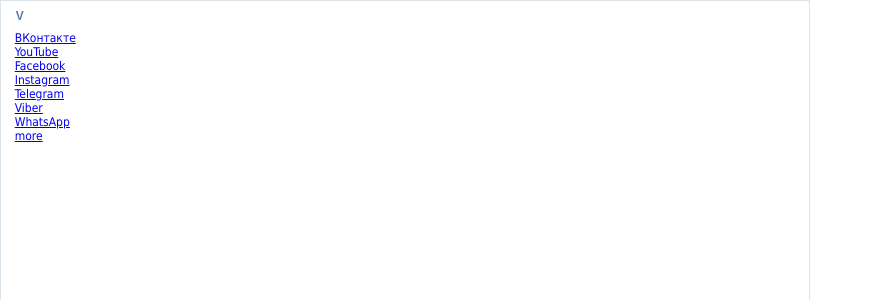
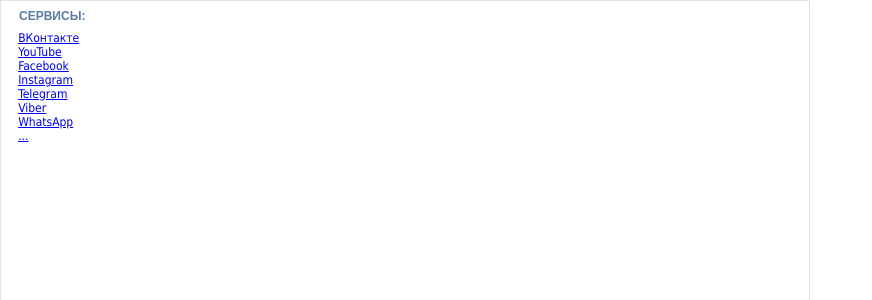
Before and after one commit to ru-host/btmn, a PHP site: page / in a window 1280 px wide. Shown: the top 300 px of the page, without its empty margins (0-872 px from the left). Run offline with PHP 8.4, Linux system fonts and the light colour scheme.

Commit message:
Update index.php

```diff
--- a/index.php
+++ b/index.php
@@ -12,17 +12,17 @@
 </head>
 <body id="body.main" style="display: block;border: 1px solid #dae2ea;width: 808px;height: 608px;margin: 0;padding: 0;font-family: Tahoma;font-size: 12px;background: #fff;overflow: hidden;">
 <header>
-  <h1 id="h1.main" style="display: block;font-family: Arial;font-size: 12px;color: #597da3;margin: 8px;">&nbsp; V</h1>
+  <h1 id="h1.main" style="display: block;font-family: Arial;font-size: 12px;color: #597da3;margin: 8px;">&nbsp;&nbsp; СЕРВИСЫ:</h1>
 </header>
 	<p id="p.main" style="display: block;font-family: Tahoma;font-size: 12px;color: #456;margin: 0;">
-&nbsp;&nbsp;&nbsp;&nbsp;<a href="https://vk.com/btmn_ru">ВКонтакте</a><br/>
-&nbsp;&nbsp;&nbsp;&nbsp;<a href="https://youtube.com/user/kinoplan">YouTube</a><br/>
-&nbsp;&nbsp;&nbsp;&nbsp;<a href="https://facebook.com/btmn.ru">Facebook</a><br/>
-&nbsp;&nbsp;&nbsp;&nbsp;<a href="https://instagram.com/btmn.ru">Instagram</a><br/>
-&nbsp;&nbsp;&nbsp;&nbsp;<a href="https://t.me/btmn_ru">Telegram</a><br/>
-&nbsp;&nbsp;&nbsp;&nbsp;<a href="https://viber.com/btmn.ru">Viber</a><br/>
-&nbsp;&nbsp;&nbsp;&nbsp;<a href="https://whatsapp.com/btmn.ru">WhatsApp</a><br/>
-&nbsp;&nbsp;&nbsp;&nbsp;<a href="#onemore">more</a><br/>
+&nbsp;&nbsp;&nbsp;&nbsp; <a href="https://vk.com/btmn_ru">ВКонтакте</a><br/>
+&nbsp;&nbsp;&nbsp;&nbsp; <a href="https://youtube.com/user/kinoplan">YouTube</a><br/>
+&nbsp;&nbsp;&nbsp;&nbsp; <a href="https://facebook.com/btmn.ru">Facebook</a><br/>
+&nbsp;&nbsp;&nbsp;&nbsp; <a href="https://instagram.com/btmn.ru">Instagram</a><br/>
+&nbsp;&nbsp;&nbsp;&nbsp; <a href="https://t.me/btmn_ru">Telegram</a><br/>
+&nbsp;&nbsp;&nbsp;&nbsp; <a href="https://viber.com/btmn.ru">Viber</a><br/>
+&nbsp;&nbsp;&nbsp;&nbsp; <a href="https://whatsapp.com/btmn.ru">WhatsApp</a><br/>
+&nbsp;&nbsp;&nbsp;&nbsp; <a href="#onemore">...</a><br/>
 	</p>
 <footer  id="footer.main" style="display:block;position:absolute;bottom:0px;height:52px;width:800px;font-family: Tahoma;font-size: 14px;color: #597da3;background: #dae2ea;margin:0;">
 	<br/>&nbsp;&nbsp;
```
